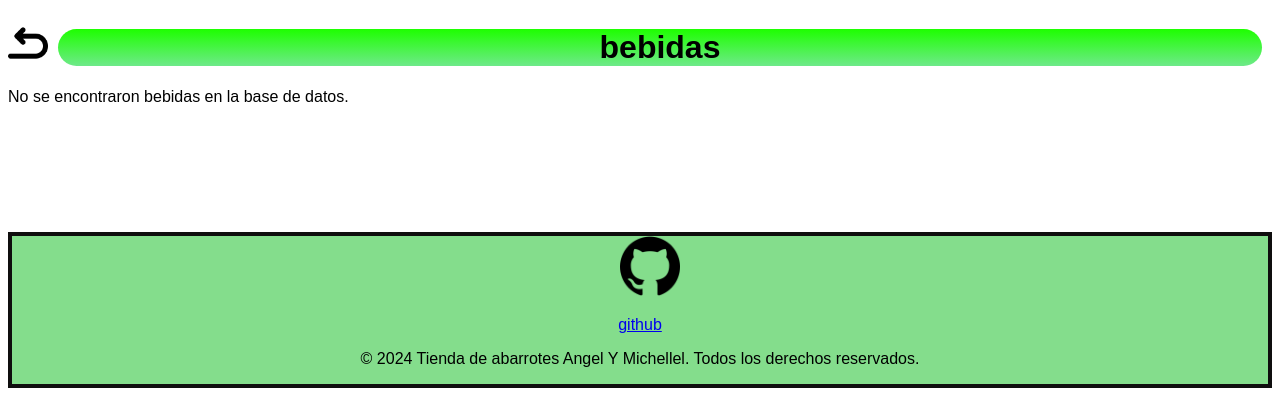
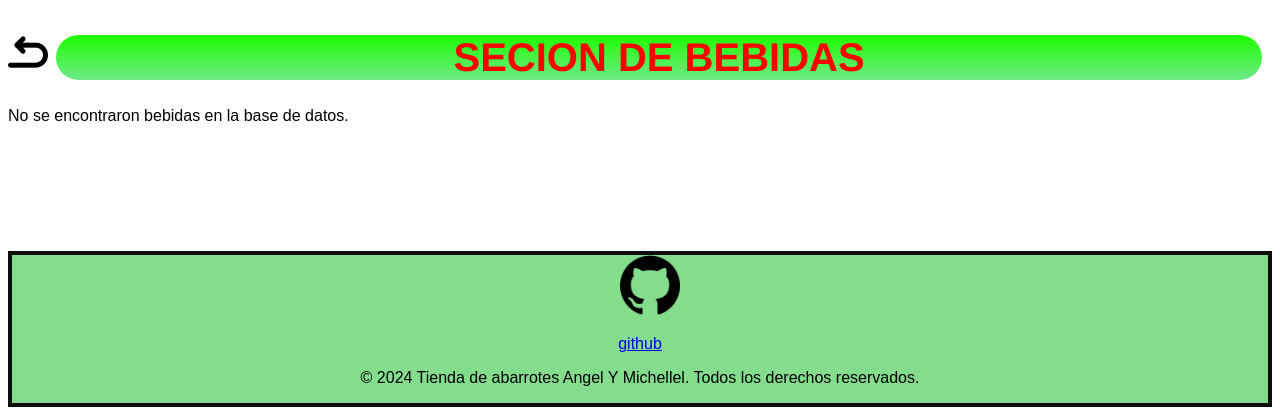
Before and after one commit to mega067/store, a PHP site: page /bebidas.php in a window 1280 px wide. Shown: the top 420 px of the page. Run offline with PHP 8.4, Linux system fonts and the light colour scheme; data that the repository does not hold is empty.

Commit message:
meJORA B

```diff
--- a/bebidas.php
+++ b/bebidas.php
@@ -7,8 +7,13 @@
 
   <div class="boton">
   <a href="/store/" class="volver"><img class="volver_img" src="iconos/volver.png"></a>
+ <div class="titu_b" class="titulo" >
 
-  <h1 class="titulo">bebidas</h1>
+ <h1 class="titulo" id="B" >SECION DE BEBIDAS</h1>
+
+
+ </div>
+
 
   </div>
 
--- a/style.css
+++ b/style.css
@@ -354,3 +354,16 @@ footer{
   font-size: 20px;
   color: #333;
 }
+
+.titu_b{
+
+  display: flex;
+  height: auto;
+  width: 100%;
+
+}
+#B{
+  font-family:'Franklin Gothic Medium', 'Arial Narrow', Arial, sans-serif;
+  color: red;
+  font-size: 40px;
+}
```
